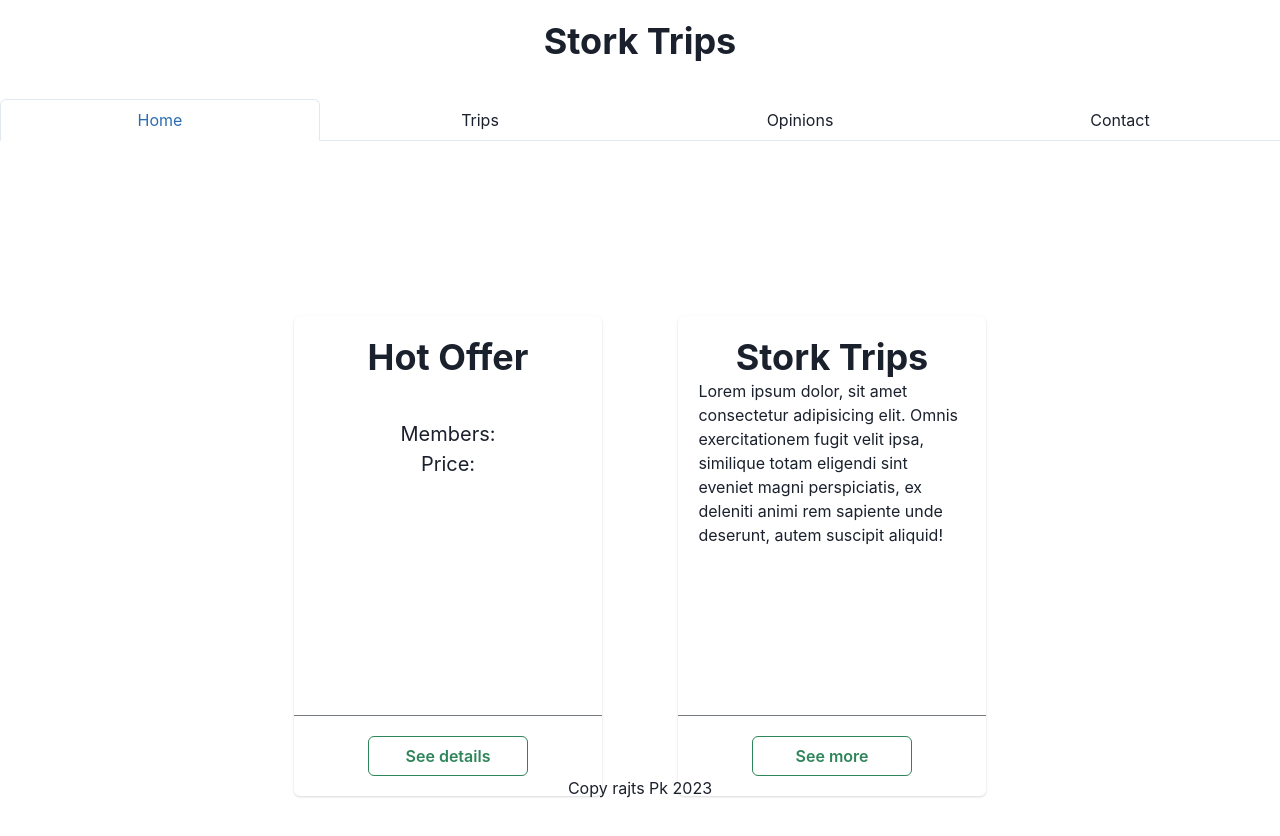
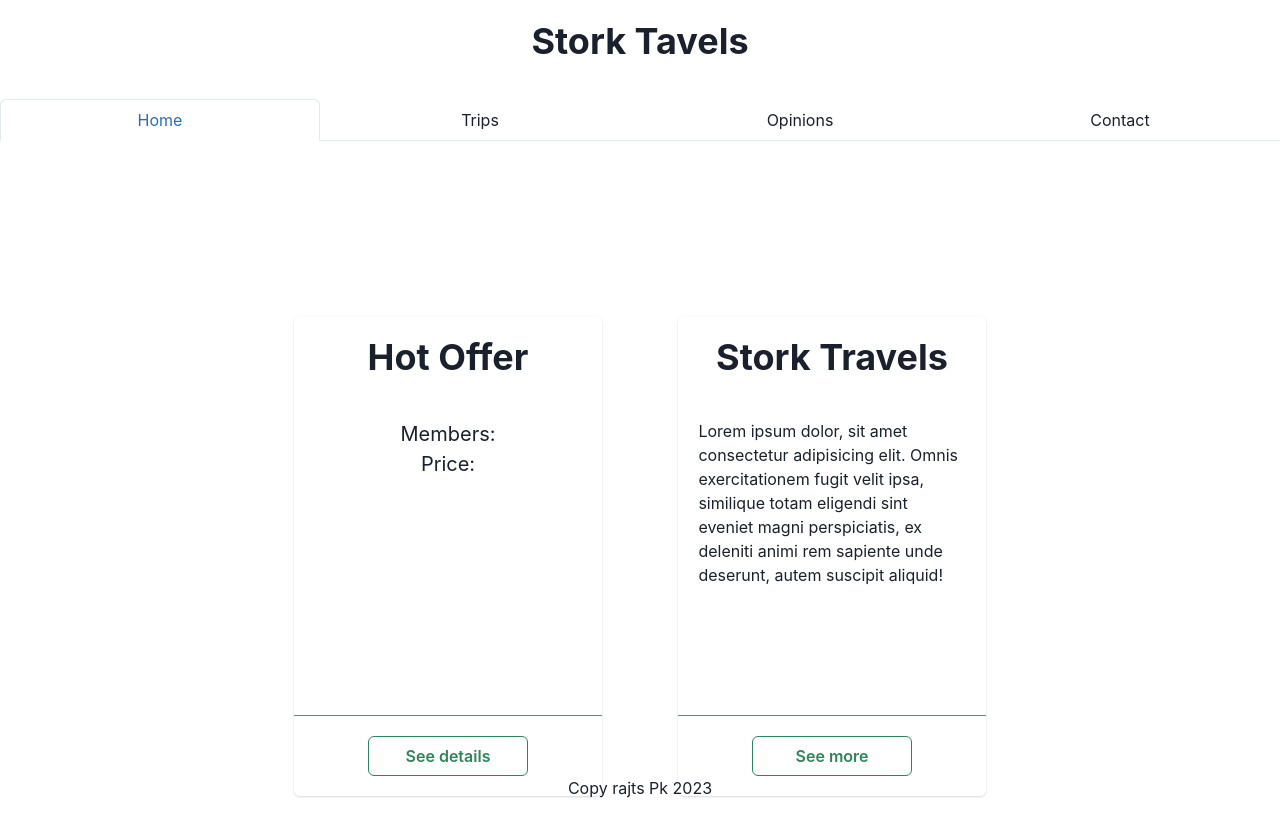
Before and after one commit to PiotrKeska/StorkTravel, a React (Vite) app in the folder storks-trips/: page /home in a window 1280 px wide. Shown: the top 836 px of the page. Built offline with nearby package versions, Linux system fonts and the light colour scheme.

Commit message:
Change name to Travels

```diff
--- a/storks-trips/src/Header/Header.tsx
+++ b/storks-trips/src/Header/Header.tsx
@@ -3,7 +3,7 @@ import { Box, Heading } from "@chakra-ui/react";
 const Header = () => {
   return (
     <Box paddingY={5}>
-      <Heading textAlign="center">Stork Trips</Heading>
+      <Heading textAlign="center">Stork Tavels</Heading>
     </Box>
   );
 };
--- a/storks-trips/src/Home/Home.tsx
+++ b/storks-trips/src/Home/Home.tsx
@@ -42,8 +42,8 @@ const Home = () => {
         </Card>
         <Card height="100%" width="40%">
           <CardBody>
-            <Heading textAlign="center">Stork Trips</Heading>
-            <Text textAlign="inherit">
+            <Heading textAlign="center">Stork Travels</Heading>
+            <Text textAlign="inherit" marginTop={10}>
               Lorem ipsum dolor, sit amet consectetur adipisicing elit. Omnis
               exercitationem fugit velit ipsa, similique totam eligendi sint
               eveniet magni perspiciatis, ex deleniti animi rem sapiente unde
```
